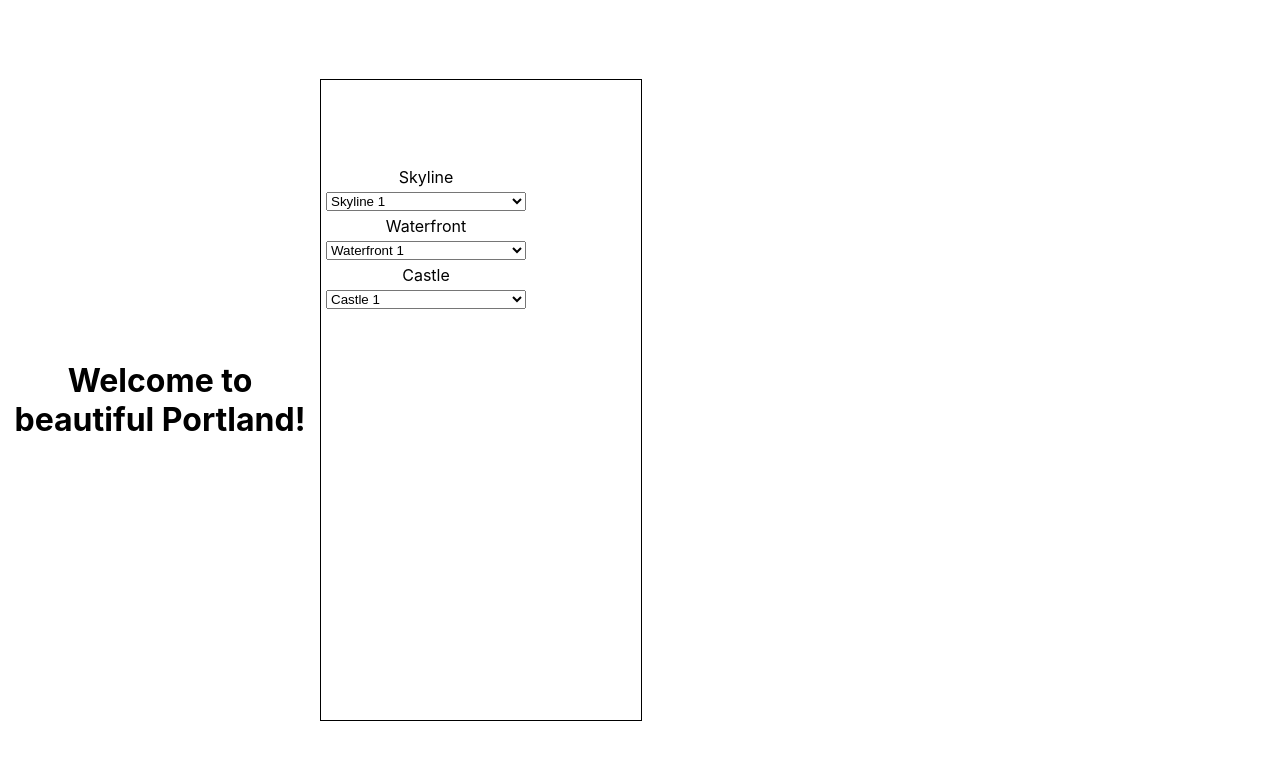
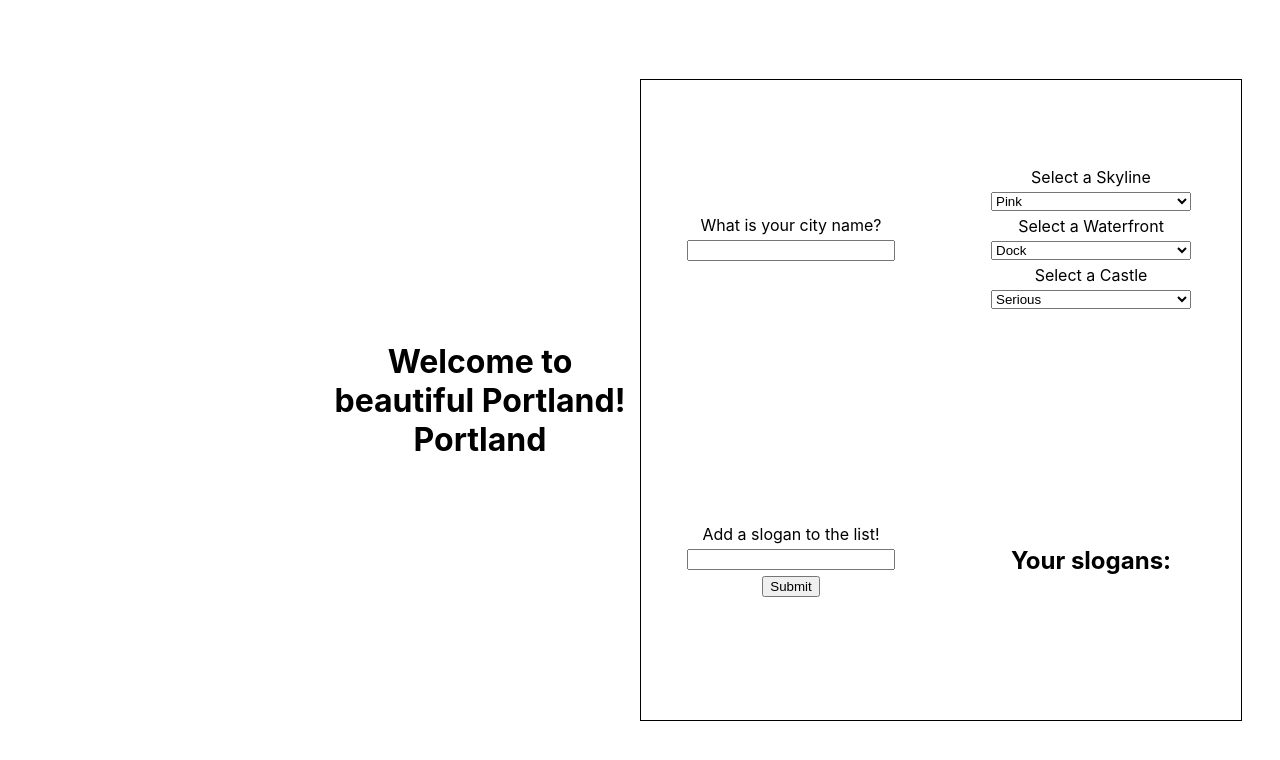
Before and after one commit to PCN23/CityPostcardBuilder-HalfBakedReact3, a React (Create React App) app: page / in a window 1280 px wide. Shown: the top 760 px of the page. Built offline with nearby package versions, Linux system fonts and the light colour scheme.

Commit message:
dropdowns working

```diff
--- a/src/App.css
+++ b/src/App.css
@@ -34,10 +34,14 @@
 }
 
 .bottom {
-    width: 100%;
+    width: 600px;
     height: 80%;
     display: grid;
     grid-template-columns: 1fr 1fr;
     grid-template-rows: 1fr 1fr;
     border: solid 1px black;
 }
+/* img {
+    width: 180px;
+
+} */
--- a/src/App.js
+++ b/src/App.js
@@ -9,58 +9,33 @@
 import City from './City';
 
 function App() {
-  const [skylineId, setSkyLineId] = useState('skyline-1');
-  const [waterFrontId, setWaterFrontId] = useState('waterfront-1');
-  const [castleId, setCastleId] = useState('castle-1');
-  const [cityName, setCityName] = useState('city');
-  const [slogans, setSlogans] = useState(['The City of Excellence']);
-  const [sloganForm, setSloganForm] = ('');
-  // track some state here.
-  // You'll need to keep track of a skylineId, waterfrontId, and castleId. All these start out as 1
-  // you'll need to track a city name, which starts as the city name of your choice.
-  // finally, you'll need an array of slogans, which could start out as ['The City of Excellence'] for example
+  const [skylineId, setSkyLineId] = useState('1');
+  const [waterFrontId, setWaterFrontId] = useState('1');
+  const [castleId, setCastleId] = useState('1');
+  const [cityName, setCityName] = useState('Portland');
+  const [sloganList, setSloganList] = useState(['The City of Excellence']);
 
   return (
     <div className="App">
-      {/* here, the City component takes in skylineId, waterfrontId, castleId as props. It'll use those ids to render pictures correctly. */}
+      <City skylineId={skylineId}
+        waterFrontId={waterFrontId}
+        castleId={castleId}
+      />
       <h1>
-        {/* dynamically update the city name here using state */}
-        Welcome to beautiful Portland!
+        Welcome to beautiful Portland! {cityName}
       </h1>
       <div className='bottom'>
+        <CityNameInput />
         {/* here, the CityNameInput component takes in the setCityName state handler function */}
         <section className='dropdowns'>
-          <label>
-            Skyline
-            <select>
-              <option>Skyline 1</option>
-              <option>Skyline 2</option>
-              <option>Skyline 3</option>
-            </select>
-          </label>
-          <label>
-            Waterfront
-            <select>
-              <option>Waterfront 1</option>
-              <option>Waterfront 2</option>
-              <option>Waterfront 3</option>
-            </select>
-          </label>
-          <label>
-            Castle
-            <select>
-              <option>Castle 1</option>
-              <option>Castle 2</option>
-              <option>Castle 3</option>
-            </select>
-          </label>
-
-          {/*
-          render all three Dropdown components (WaterfrontDropdown, SkylineDropdown, CastleDropdown) here.
-
-          In each Dropdown, pass as props the state handler functions defined above, so that these child components can manipulate parent state
-          */}
+          <div>
+            <SkylineDropdown setSkyLineId={setSkyLineId} />
+            <WaterfrontDropdown setWaterFrontId={setWaterFrontId} />
+            <CastleDropdown setCastleId={setCastleId} />
+          </div>
         </section>
+        <SloganForm />
+        <SloganList SloganList={SloganList}/>
         {/* here, the SloganForm component takes in the setSlogans state handler function and the slogans array that live in state */}
         {/* here, the SloganList component takes the array of slogans that lives in state */}
 
@@ -70,3 +45,27 @@
 }
 
 export default App;
+
+
+{/*
+render all three Dropdown components (WaterfrontDropdown, SkylineDropdown, CastleDropdown) here.
+
+In each Dropdown, pass as props the state handler functions defined above, so that these child components can manipulate parent state
+*/}
+{/* here, the City component takes in skylineId, waterfrontId, castleId as props. It'll use those ids to render pictures correctly. */}
+
+
+{/* dynamically update the city name here using state */}
+
+
+
+
+
+
+
+
+
+// track some state here.
+// You'll need to keep track of a skylineId, waterfrontId, and castleId. All these start out as 1
+// you'll need to track a city name, which starts as the city name of your choice.
+// finally, you'll need an array of slogans, which could start out as ['The City of Excellence'] for example
```
